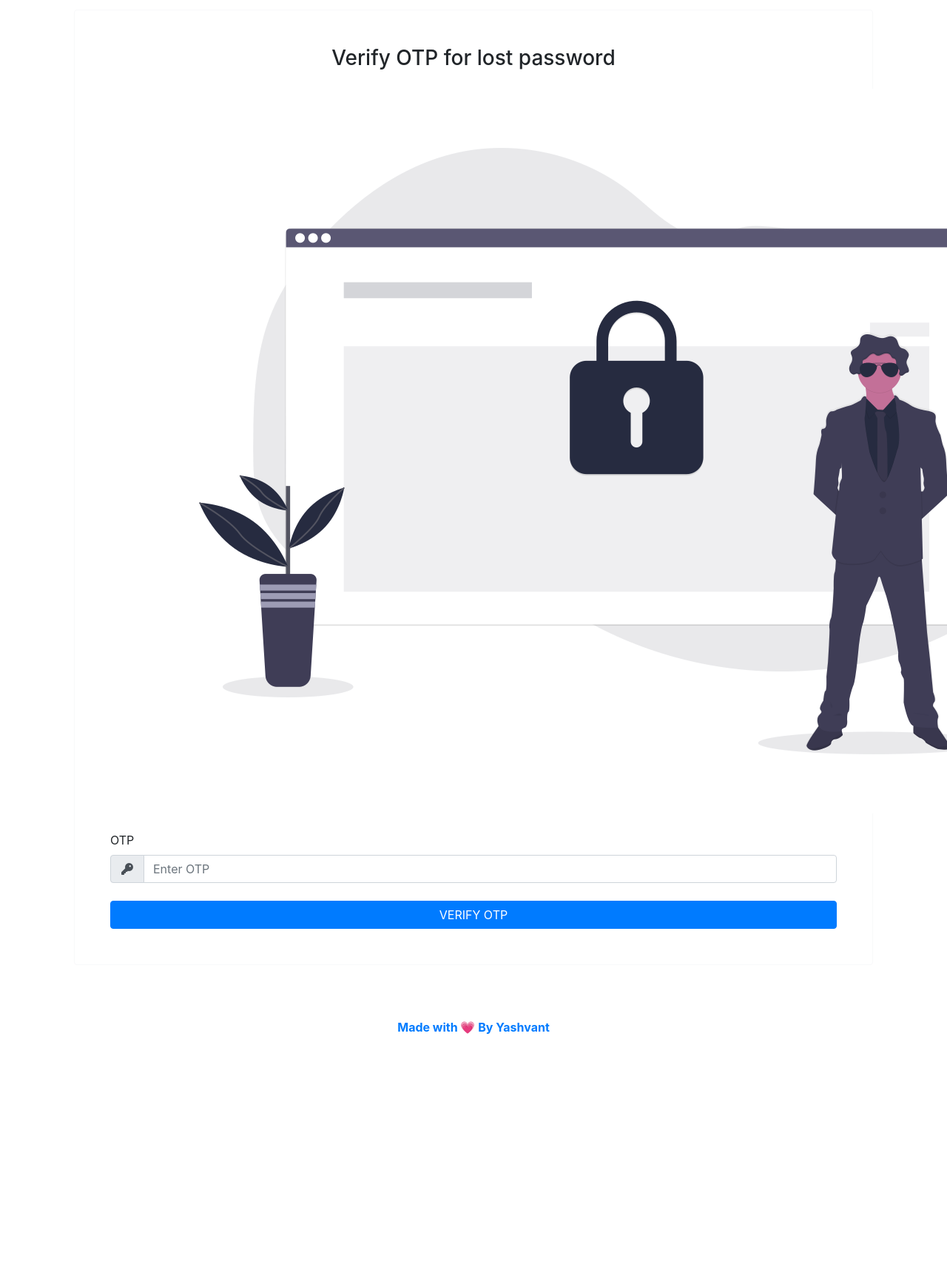
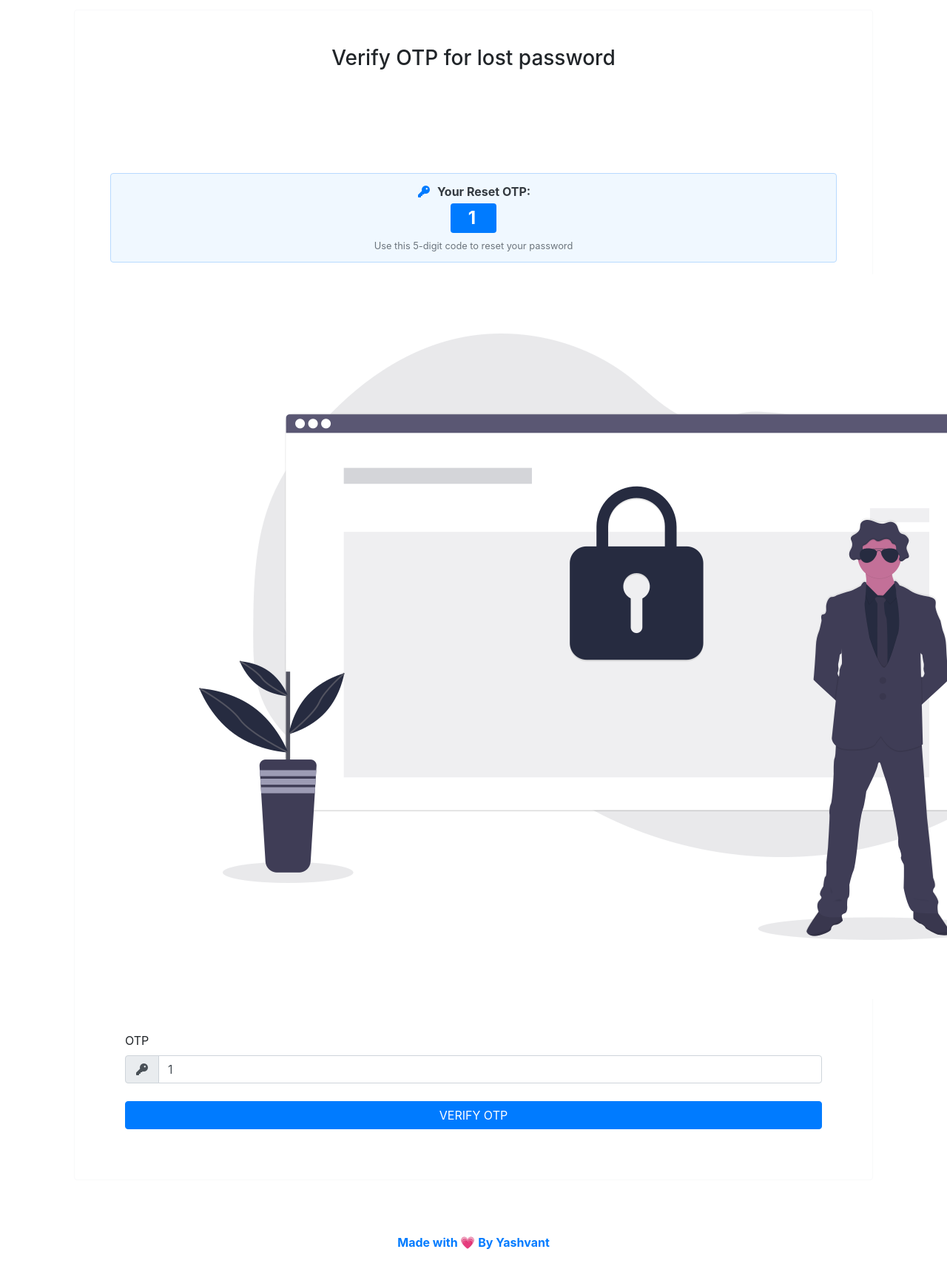
Before and after one commit to yashwanthvandili8494-lang/MyProctor.AI, a Flask app: page /verifyOTPfp in a window 1280 px wide; the page is wider, and only the part inside the window is pictured. Shown: the part 133-1849 px from the top of that part at 74% size. Before the commit the page ends 1531 px from the top of that part, so only its background shows below. Run offline with Flask 2, Linux system fonts and the light colour scheme; a user stored in the database is signed in; some libraries are stand-ins or nearby versions.

Commit message:
Show on-screen OTP banner, prefill OTP input, and support dynamic SMTP env vars

```diff
--- a/app.py
+++ b/app.py
@@ -76,12 +76,13 @@ app.config['MYSQL_PASSWORD'] = 'your pwd'
 app.config['MYSQL_DB'] = 'quizapp'
 app.config['MYSQL_CURSORCLASS'] = 'DictCursor'
 
-app.config['MAIL_SERVER']='smtp.stackmail.com'
-app.config['MAIL_PORT'] = 587
-app.config['MAIL_USERNAME'] = 'care@youremail.com'
-app.config['MAIL_PASSWORD'] = 'password'
-app.config['MAIL_USE_TLS'] = True
-app.config['MAIL_USE_SSL'] = False
+app.config['MAIL_SERVER'] = os.environ.get('MAIL_SERVER', 'smtp.gmail.com')
+app.config['MAIL_PORT'] = int(os.environ.get('MAIL_PORT', 587))
+app.config['MAIL_USERNAME'] = os.environ.get('MAIL_USERNAME', 'care@youremail.com')
+app.config['MAIL_PASSWORD'] = os.environ.get('MAIL_PASSWORD', 'password')
+app.config['MAIL_USE_TLS'] = os.environ.get('MAIL_USE_TLS', 'True').lower() in ('true', '1', 't')
+app.config['MAIL_USE_SSL'] = os.environ.get('MAIL_USE_SSL', 'False').lower() in ('true', '1', 't')
+
 
 app.config['SESSION_COOKIE_SAMESITE'] = "None"
 
--- a/templates/verifyOTPfp.html
+++ b/templates/verifyOTPfp.html
@@ -8,7 +8,16 @@
                     <div class="text-center text-md-center mb-4 mt-md-0">
                         <h1 class="mb-0 h3">Verify OTP for lost password</h1>
                     </div>
+                    {% include 'includes/_messages.html' %}
+                    {% if session.get('tempOTPfp') %}
+                    <div class="alert alert-info text-center shadow-soft mb-3" role="alert" style="background-color: #f0f8ff; border: 1px solid #b8daff;">
+                        <p class="mb-1 text-dark"><span class="fas fa-key mr-2 text-primary"></span><strong>Your Reset OTP:</strong></p>
+                        <span class="badge badge-primary px-4 py-2" style="font-size: 1.5rem; letter-spacing: 4px; font-weight: bold;">{{ session.get('tempOTPfp') }}</span>
+                        <p class="small text-muted mt-2 mb-0">Use this 5-digit code to reset your password</p>
+                    </div>
+                    {% endif %}
                     <img src="{{ url_for('static', filename='otp_security.png') }}">
+                    <div class="card-body">
                         <form action="" method="POST" class="mt-4">
                             <div class="form-group">
                                 <label>OTP</label>
@@ -16,7 +25,7 @@
                                     <div class="input-group-prepend">
                                         <span class="input-group-text"><span class="fas fa-key"></span></span>
                                     </div>
-                                            <input name="fpotp" type="text" class="form-control"  placeholder="Enter OTP" pattern="\d*" maxlength="5" required>
+                                    <input name="fpotp" type="text" class="form-control" value="{{ session.get('tempOTPfp', '') }}" placeholder="Enter OTP" pattern="\d*" maxlength="5" required>
                                 </div>
                             </div>
                             <button type="submit" class="btn btn-block btn-primary">VERIFY OTP</button>
@@ -25,7 +34,6 @@
                 </div>
             </div>
         </div>
-            </div>
     </section>
 </main>
 {% endblock %}
```
Also changed, not shown: templates/verifyEmail.html (+9 -2 lines). Lines whose indentation alone changed are shown as unchanged.
